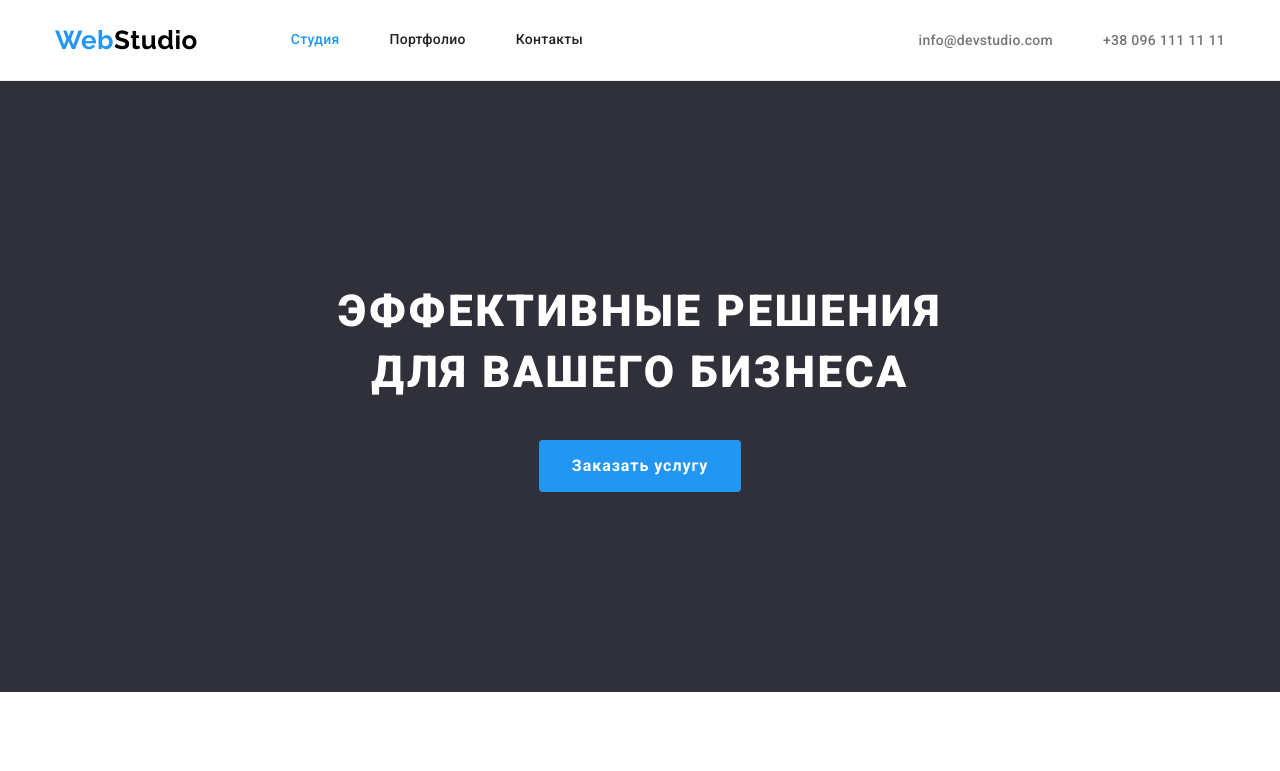
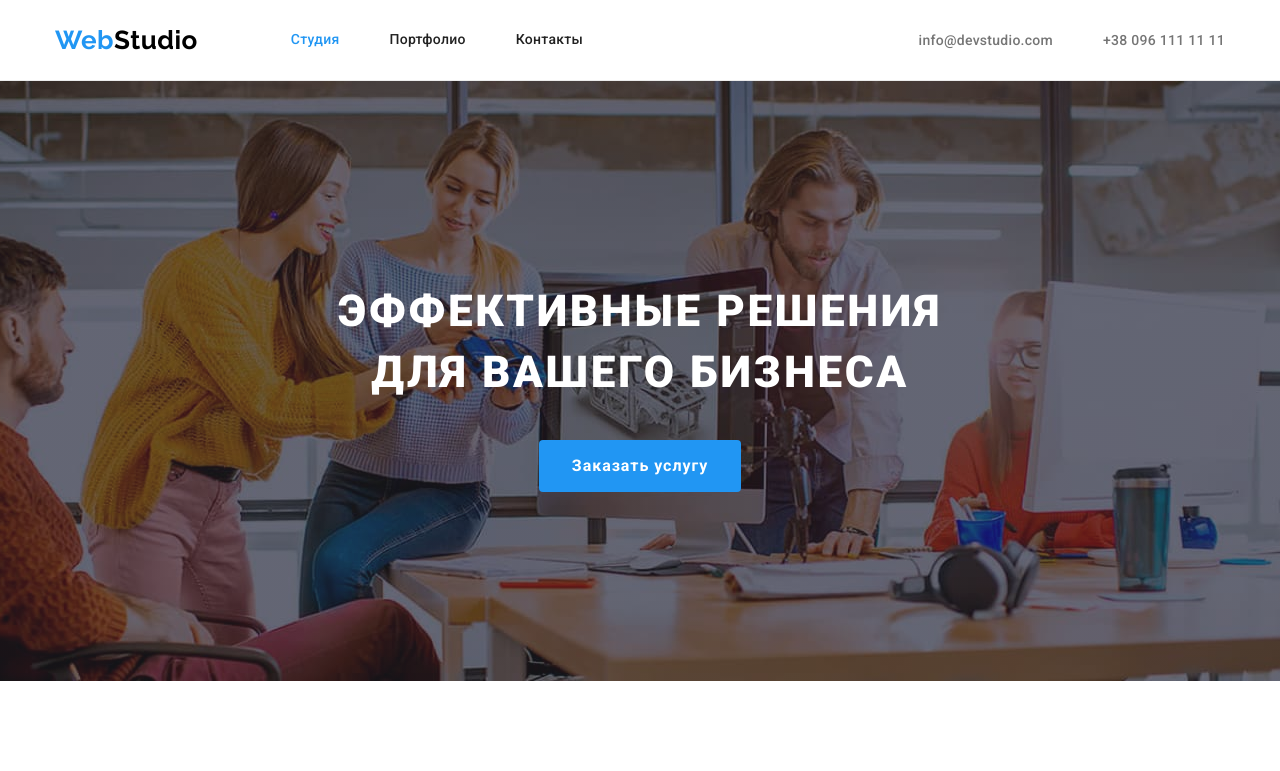
Before and after one commit to vitekkez/goit-markup-hw-04, a plain HTML site: page index.html in a window 1280 px wide. Shown: the top 771 px of the page. Drawn offline with nearby package versions, Linux system fonts and the light colour scheme.

Commit message:
final hero

```diff
--- a/css/styles.css
+++ b/css/styles.css
@@ -148,11 +148,35 @@ img {
 
 /* hero { */
 .hero {
+  max-width: 1600px;
+  height: 600px;
+  margin-left: auto;
+  margin-right: auto;
+  background-image: linear-gradient(
+      to right,
+      rgba(47, 48, 58, 0.4),
+      rgba(47, 48, 58, 0.4)
+    ),
+    url(../images/imghero.jpg);
+
+  background-repeat: no-repeat;
+  background-position: center;
+  background-size: cover;
+
   padding-top: 200px;
   padding-bottom: 200px;
 
   background-color: var(--primary-background-color);
 }
+
+/* overlay */
+/* .hero > .container {
+  max-width: 1600px;
+  heiht: 600px;
+  margin-left: auto;
+  margin-right: auto;
+  background-image: url(../images/imghero.jpg);
+} */
 
 .hero > .container {
   text-align: center;
```
Also changed, not shown: images/imghero.jpg (added), 2 other files.
